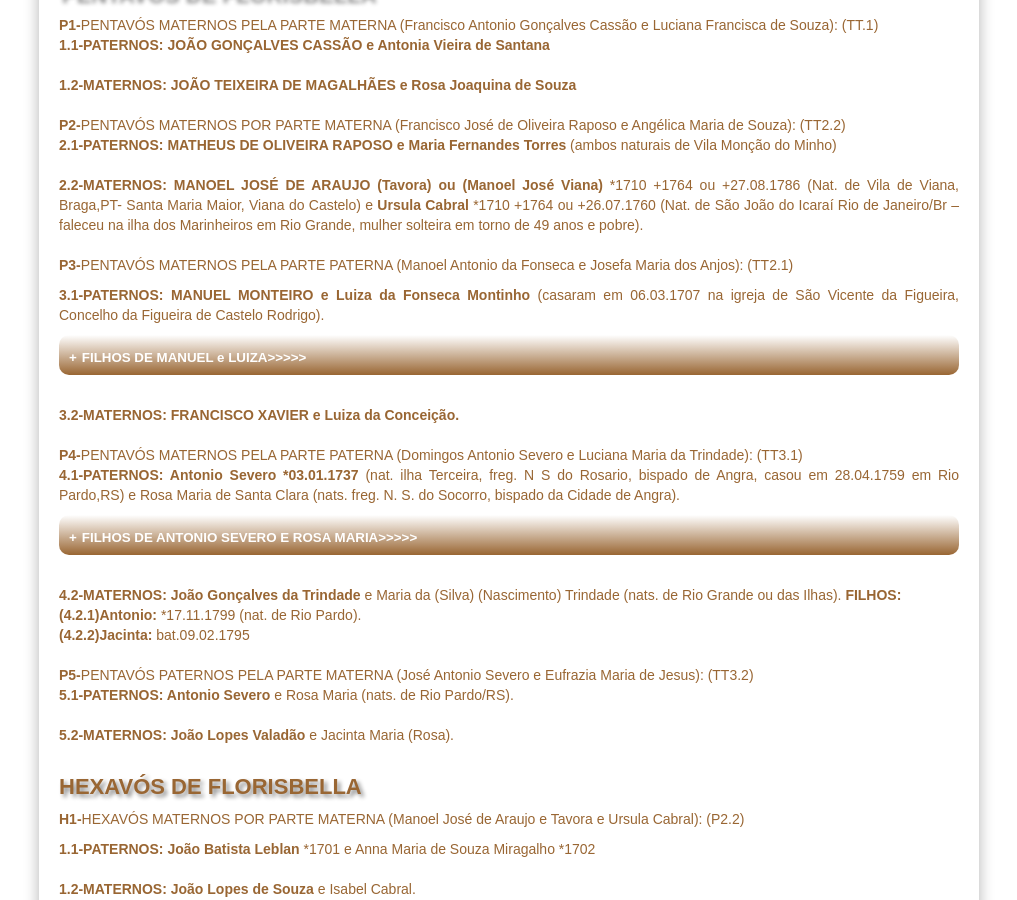
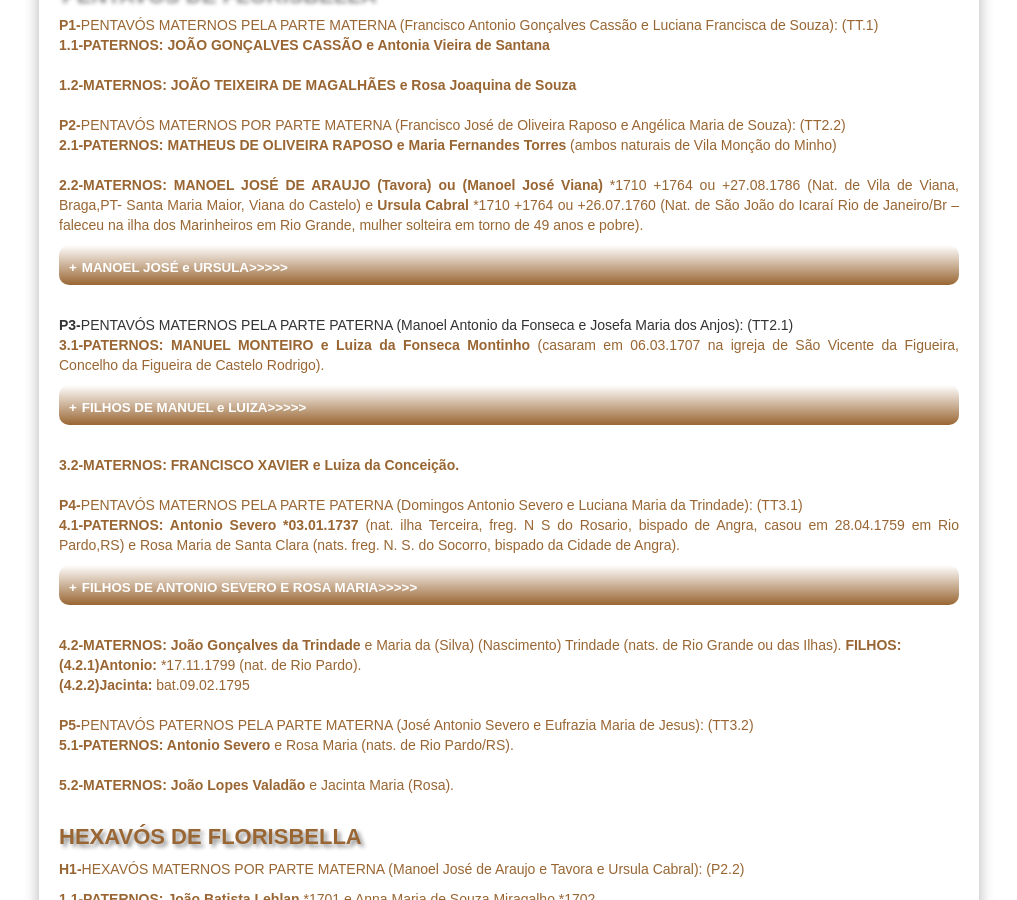
Before and after one commit to claudiovargas1955/claudiovargas1955.github.io, a Jekyll site: the page built from _pages/arvore-genealogica-de-costados-de-florisbella.html, in a window 1280 px wide and 900 px high, scrolled down 2509 px. Shown: the whole window, without its empty margins (131-1148 px from the left). Built offline with Jekyll 4.4.1, drawn with Linux system fonts in a browser that asks for light colours; some web fonts are replaced; some of the changed lines change nothing that is shown.

Commit message:
Update arvore-genealogica-de-costados-de-florisbella.html

```diff
--- a/_pages/arvore-genealogica-de-costados-de-florisbella.html
+++ b/_pages/arvore-genealogica-de-costados-de-florisbella.html
@@ -916,9 +916,15 @@
 
  <b>P2-</b>PENTAVÓS MATERNOS POR PARTE MATERNA </b>(Francisco José de Oliveira Raposo e Angélica Maria de Souza): (TT2.2)<br/>
  <b>2.1-PATERNOS: MATHEUS DE OLIVEIRA RAPOSO e Maria Fernandes Torres</b> (ambos naturais de Vila Monção do Minho)<br/><br/>
- <b>2.2-MATERNOS: MANOEL JOSÉ DE ARAUJO (Tavora) ou (Manoel José Viana)</b> *1710 +1764 ou +27.08.1786 (Nat. de Vila de Viana,
+
+<b>2.2-MATERNOS: MANOEL JOSÉ DE ARAUJO (Tavora) ou (Manoel José Viana)</b> *1710 +1764 ou +27.08.1786 (Nat. de Vila de Viana,
  Braga,PT- Santa Maria Maior, Viana do Castelo) e <b>Ursula Cabral </b>*1710 +1764 ou +26.07.1760 (Nat. de São João do Icaraí
- Rio de Janeiro/Br – faleceu na ilha dos Marinheiros em Rio Grande, mulher solteira em torno de 49 anos e pobre).<br/><br/>
+ Rio de Janeiro/Br – faleceu na ilha dos Marinheiros em Rio Grande, mulher solteira em torno de 49 anos e pobre).<br/>
+<p><details><p><summary>MANOEL JOSÉ e URSULA>>>>></summary></p><br/>
+<p><b>(2.2.1)Angélica Maria de Souza Pereira: </b>*1742<br>
+ <b>(2.2.2)Ana Maria de Souza: </b>*1743<br>
+ <b>(2.2.3)Perpétua Araujo: </b>*26.08.1748 (nat. São Pedro, Tapera, RS).<br>
+ <b>(2.2.4)Rosa Maria de Souza: </b>*1750 </details></p><br>
 
  <b>P3-</b>PENTAVÓS MATERNOS PELA PARTE  PATERNA (Manoel Antonio da Fonseca e Josefa Maria dos Anjos): (TT2.1)<br>
  <p><b>3.1-PATERNOS: MANUEL MONTEIRO e Luiza da Fonseca Montinho</b> (casaram em 06.03.1707 na igreja de São Vicente da Figueira,
```
